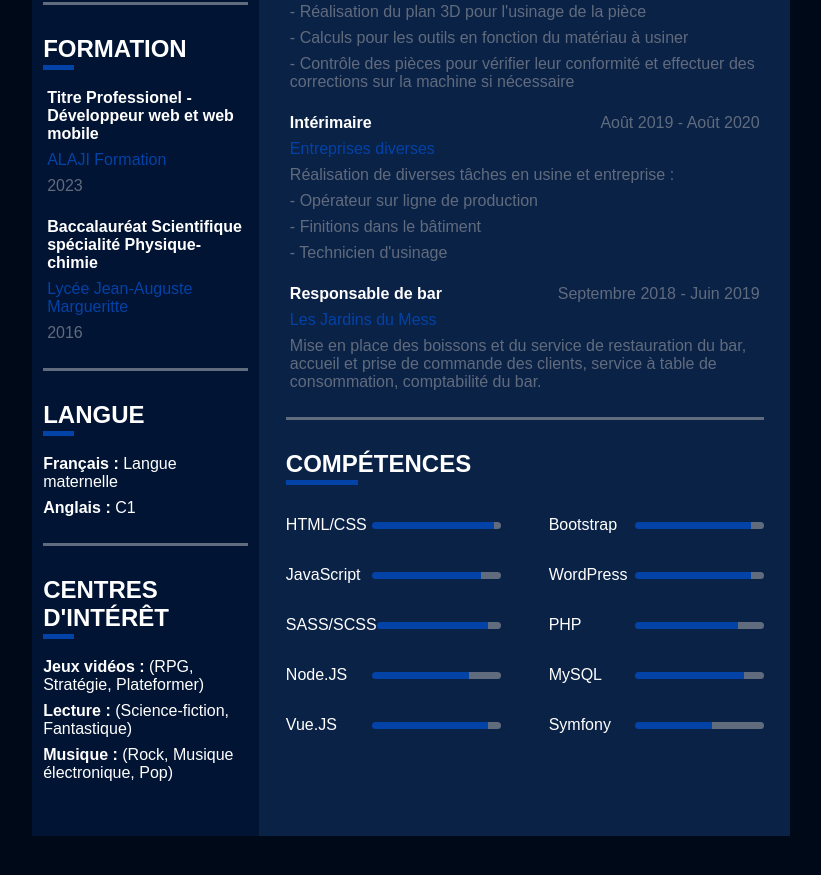
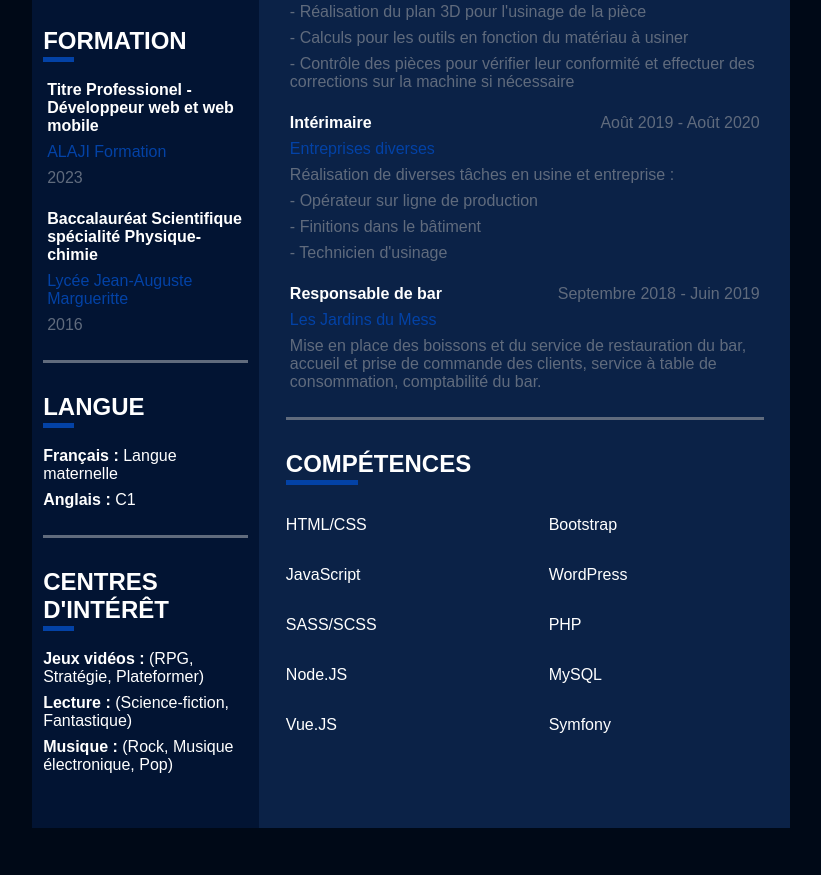
Before and after one commit to Geriia/CV, a plain HTML site: page index.html in a window 1280 px wide. Shown: the part 487-1362 px from the top of the page, without its empty margins (229-1050 px from the left). Drawn offline with Linux system fonts and the light colour scheme.

Commit message:
Mise à jour du CV + Photo de profil

```diff
--- a/index.html
+++ b/index.html
@@ -18,7 +18,7 @@
 
                 <!-- Section photo de profil -->
                 <div id="picture-container" class="row">
-                    <img id="picture" src="resources/picto-utilisateur-1.png" alt="Photo personnelle">
+                    <img id="picture" src="resources/profil-pic.jpeg" alt="Photo personnelle">
                 </div>
 
                 <!-- Section CONTACT -->
@@ -162,42 +162,22 @@
                     <div id="left-skills-content" class="col">
                         <div class="row justify-between align-center">
                             <p class="skills-margin">HTML/CSS</p>
-                            <div class="skills-bar row">
-                                <div id="html-css-acquire-bar"></div>
-                                <div id="html-css-rest-bar"></div>
-                            </div>
                         </div>
 
                         <div class="row justify-between align-center">
                             <p class="skills-margin">JavaScript</p>
-                            <div class="skills-bar row">
-                                <div id="javascript-acquire-bar"></div>
-                                <div id="javascript-rest-bar"></div>
-                            </div>
                         </div>
 
                         <div class="row justify-between align-center">
                             <p class="skills-margin">SASS/SCSS</p>
-                            <div class="skills-bar row">
-                                <div id="sass-scss-acquire-bar"></div>
-                                <div id="sass-scss-rest-bar"></div>
-                            </div>
                         </div>
 
                         <div class="row justify-between align-center">
                             <p class="skills-margin">Node.JS</p>
-                            <div class="skills-bar row">
-                                <div id="nodejs-acquire-bar"></div>
-                                <div id="nodejs-rest-bar"></div>
-                            </div>
                         </div>
 
                         <div class="row justify-between align-center">
                             <p class="skills-margin">Vue.JS</p>
-                            <div class="skills-bar row">
-                                <div id="vuejs-acquire-bar"></div>
-                                <div id="vuejs-rest-bar"></div>
-                            </div>
                         </div>
                     </div>
 
@@ -205,42 +185,22 @@
                     <div id="right-skills-content" class="col">
                         <div class="row justify-between align-center">
                             <p class="skills-margin">Bootstrap</p>
-                            <div class="skills-bar row">
-                                <div id="bootstrap-acquire-bar"></div>
-                                <div id="bootstrap-rest-bar"></div>
-                            </div>
                         </div>
 
                         <div class="row justify-between align-center">
                             <p class="skills-margin">WordPress</p>
-                            <div class="skills-bar row">
-                                <div id="wordpress-acquire-bar"></div>
-                                <div id="wordpress-rest-bar"></div>
-                            </div>
                         </div>
 
                         <div class="row justify-between align-center">
                             <p class="skills-margin">PHP</p>
-                            <div class="skills-bar row">
-                                <div id="php-acquire-bar"></div>
-                                <div id="php-rest-bar"></div>
-                            </div>
                         </div>
 
                         <div class="row justify-between align-center">
                             <p class="skills-margin">MySQL</p>
-                            <div class="skills-bar row">
-                                <div id="mysql-acquire-bar"></div>
-                                <div id="mysql-rest-bar"></div>
-                            </div>
                         </div>
 
                         <div class="row justify-between align-center">
                             <p class="skills-margin">Symfony</p>
-                            <div class="skills-bar row">
-                                <div id="symfony-acquire-bar"></div>
-                                <div id="symfony-rest-bar"></div>
-                            </div>
                         </div>
                     </div>
                 </div>
--- a/print.css
+++ b/print.css
@@ -31,7 +31,7 @@ body{
 }
 
 #picture{
-    width: 75%;
+    width: 60%;
     height: auto;
     border-radius: 50%;
 }
@@ -124,115 +124,6 @@ body{
     width: 50%;
 }
 
-#html-css-acquire-bar{
-    background-color: #0342A6;
-    width: 95%;
-}
-
-#html-css-rest-bar{
-    background-color: #606B7D;
-    width: 5%;
-}
-
-#javascript-acquire-bar{
-    background-color: #0342A6;
-    width: 90%;
-}
-
-#javascript-rest-bar{
-    background-color: #606B7D;
-    width: 10%;
-}
-
-#sass-scss-acquire-bar{
-    background-color: #0342A6;
-    width: 95%;
-}
-
-#sass-scss-rest-bar{
-    background-color: #606B7D;
-    width: 5%;
-}
-
-#vuejs-acquire-bar{
-    background-color: #0342A6;
-    width: 90%;
-}
-
-#vuejs-rest-bar{
-    background-color: #606B7D;
-    width: 10%;
-}
-
-#nodejs-acquire-bar{
-    background-color: #0342A6;
-    width: 75%;
-}
-
-#nodejs-rest-bar{
-    background-color: #606B7D;
-    width: 25%;
-}
-
-#bootstrap-acquire-bar{
-    background-color: #0342A6;
-    width: 90%;
-}
-
-#bootstrap-rest-bar{
-    background-color: #606B7D;
-    width: 10%;
-}
-
-#wordpress-acquire-bar{
-    background-color: #0342A6;
-    width: 90%;
-}
-
-#wordpress-rest-bar{
-    background-color: #606B7D;
-    width: 10%;
-}
-
-#php-acquire-bar{
-    background-color: #0342A6;
-    width: 80%;
-}
-
-#php-rest-bar{
-    background-color: #606B7D;
-    width: 20%;
-}
-
-#mysql-acquire-bar{
-    background-color: #0342A6;
-    width: 85%;
-}
-
-#mysql-rest-bar{
-    background-color: #606B7D;
-    width: 15%;
-}
-
-#symfony-acquire-bar{
-    background-color: #0342A6;
-    width: 60%;
-}
-
-#symfony-rest-bar{
-    background-color: #606B7D;
-    width: 40%;
-}
-
-.skills-margin{
-    margin: 8px;
-}
-
-.skills-bar{
-    width: 60%;
-    height: 7px;
-}
-
 .company{
     justify-content: space-between;
 }
@@ -257,6 +148,10 @@ body{
 
 .cross-section{
     display: none;
+}
+
+.skills-margin{
+    margin: 7px 0px;
 }
 
 .row{
--- a/style.css
+++ b/style.css
@@ -37,7 +37,7 @@ body{
     width: 75%;
     height: auto;
     border-radius: 50%;
-    margin-top: 50px;
+    margin-top: 25px;
 }
 
 #contact{
@@ -132,131 +132,6 @@ body{
     width: 45%;
 }
 
-#html-css-acquire-bar{
-    background-color: #0342A6;
-    width: 95%;
-    border-radius: 25px 0px 0px 25px;
-}
-
-#html-css-rest-bar{
-    background-color: #606B7D;
-    width: 5%;
-    border-radius: 0px 25px 25px 0px;
-}
-
-#javascript-acquire-bar{
-    background-color: #0342A6;
-    width: 85%;
-    border-radius: 25px 0px 0px 25px;
-}
-
-#javascript-rest-bar{
-    background-color: #606B7D;
-    width: 15%;
-    border-radius: 0px 25px 25px 0px;
-}
-
-#sass-scss-acquire-bar{
-    background-color: #0342A6;
-    width: 90%;
-    border-radius: 25px 0px 0px 25px;
-}
-
-#sass-scss-rest-bar{
-    background-color: #606B7D;
-    width: 10%;
-    border-radius: 0px 25px 25px 0px;
-}
-
-#vuejs-acquire-bar{
-    background-color: #0342A6;
-    width: 90%;
-    border-radius: 25px 0px 0px 25px;
-}
-
-#vuejs-rest-bar{
-    background-color: #606B7D;
-    width: 10%;
-    border-radius: 0px 25px 25px 0px;
-}
-
-#nodejs-acquire-bar{
-    background-color: #0342A6;
-    width: 75%;
-    border-radius: 25px 0px 0px 25px;
-}
-
-#nodejs-rest-bar{
-    background-color: #606B7D;
-    width: 25%;
-    border-radius: 0px 25px 25px 0px;
-}
-
-#bootstrap-acquire-bar{
-    background-color: #0342A6;
-    width: 90%;
-    border-radius: 25px 0px 0px 25px;
-}
-
-#bootstrap-rest-bar{
-    background-color: #606B7D;
-    width: 10%;
-    border-radius: 0px 25px 25px 0px;
-}
-
-#wordpress-acquire-bar{
-    background-color: #0342A6;
-    width: 90%;
-    border-radius: 25px 0px 0px 25px;
-}
-
-#wordpress-rest-bar{
-    background-color: #606B7D;
-    width: 10%;
-    border-radius: 0px 25px 25px 0px;
-}
-
-#php-acquire-bar{
-    background-color: #0342A6;
-    width: 80%;
-    border-radius: 25px 0px 0px 25px;
-}
-
-#php-rest-bar{
-    background-color: #606B7D;
-    width: 20%;
-    border-radius: 0px 25px 25px 0px;
-}
-
-#mysql-acquire-bar{
-    background-color: #0342A6;
-    width: 85%;
-    border-radius: 25px 0px 0px 25px;
-}
-
-#mysql-rest-bar{
-    background-color: #606B7D;
-    width: 15%;
-    border-radius: 0px 25px 25px 0px;
-}
-
-#symfony-acquire-bar{
-    background-color: #0342A6;
-    width: 60%;
-    border-radius: 25px 0px 0px 25px;
-}
-
-#symfony-rest-bar{
-    background-color: #606B7D;
-    width: 40%;
-    border-radius: 0px 25px 25px 0px;
-}
-
-.skills-bar{
-    width: 60%;
-    height: 7px;
-}
-
 .company{
     justify-content: space-between;
 }
```
Also changed, not shown: resources/profil-pic.jpeg (added).
